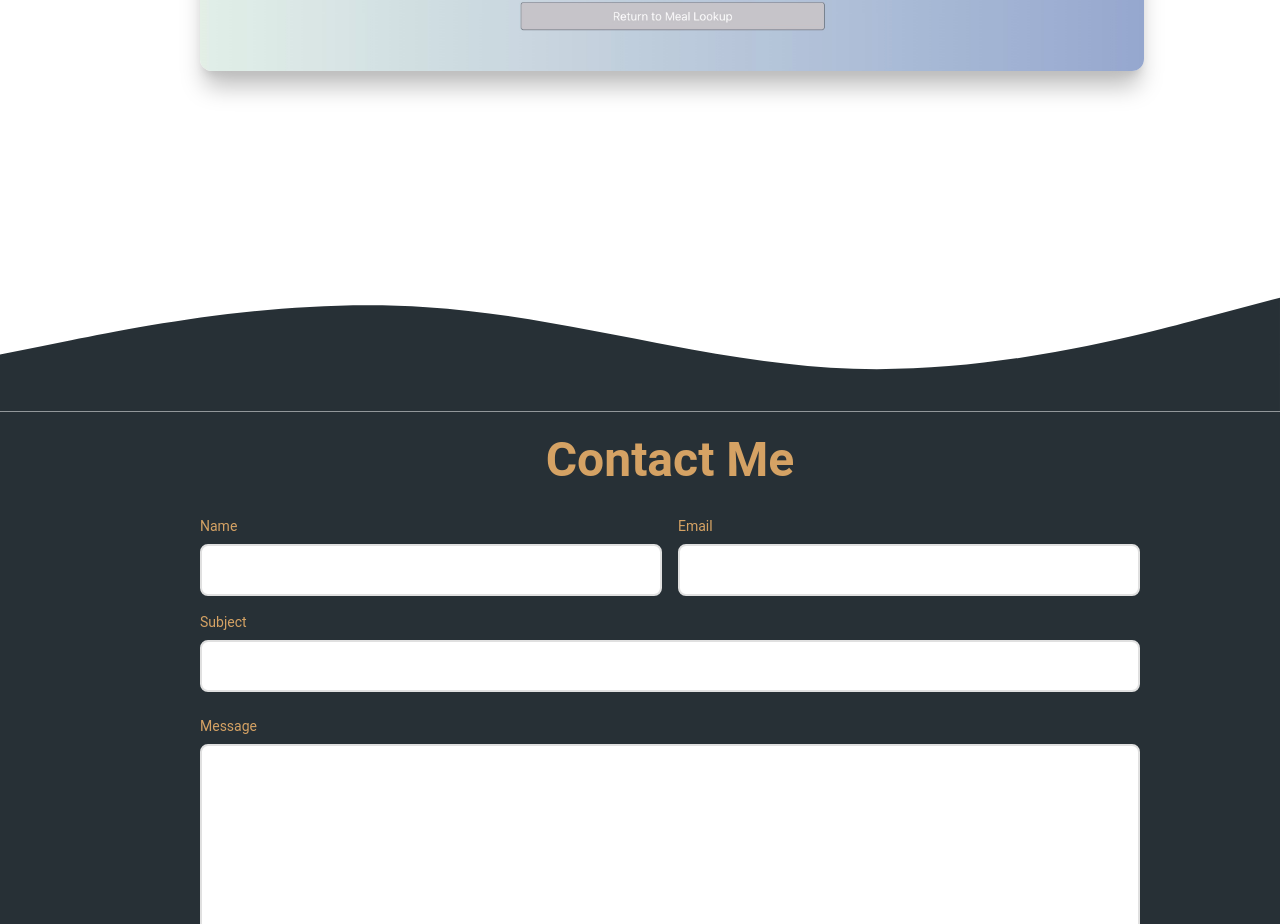
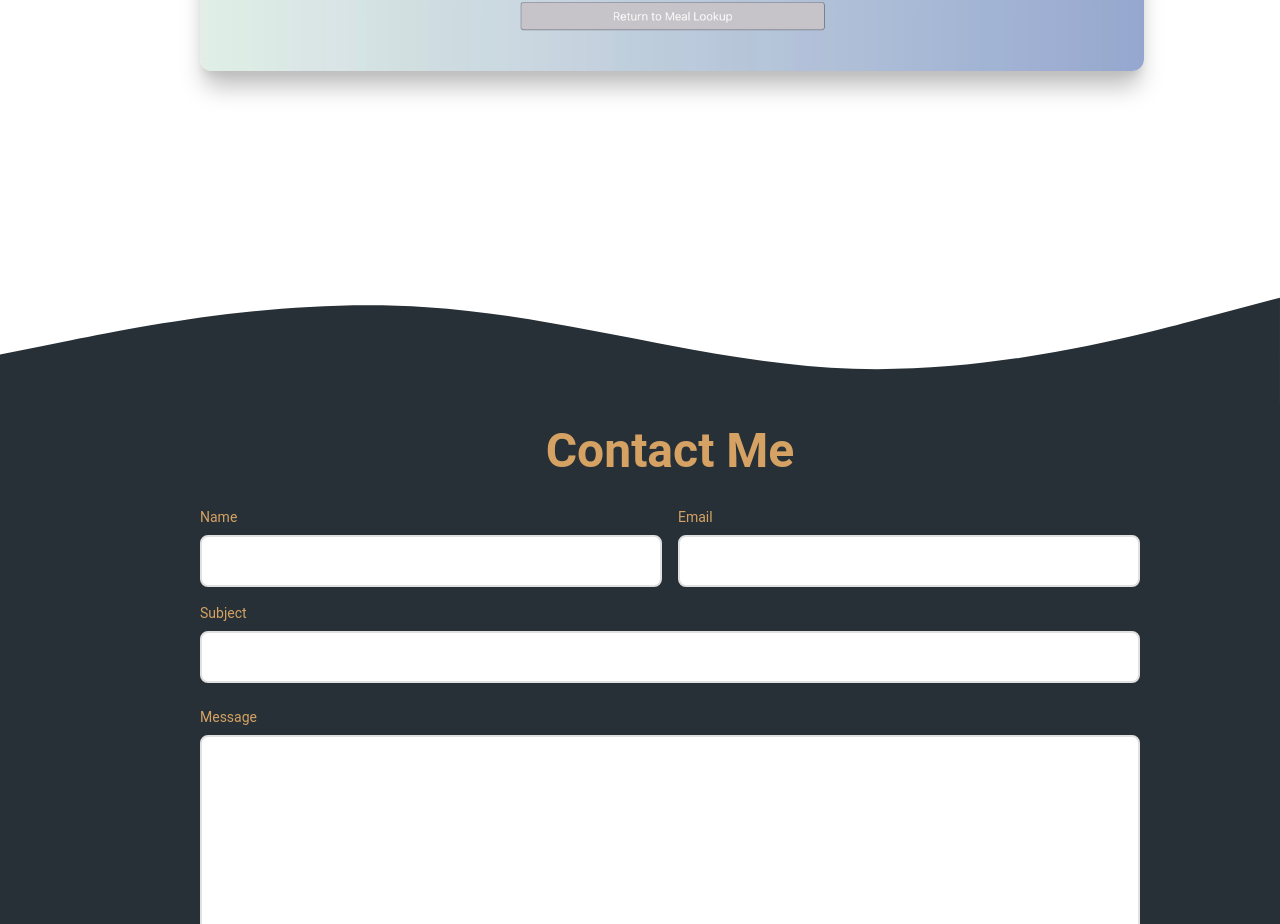
Before and after one commit to christiantegene/portfolio, a React (Vite) app: page / in a window 1280 px wide. Shown: the part 4735-5659 px from the top of the page. Built offline with nearby package versions, Linux system fonts and the light colour scheme.

Commit message:
Fixed svg viewbox in wave component - removed horizontal white line

```diff
--- a/src/components/Wave.jsx
+++ b/src/components/Wave.jsx
@@ -1,10 +1,7 @@
-// fill-opacity="1"
 const Wave = () => {
     return (
         <div className='pt-10'>
-            {/* <svg xmlns="http://www.w3.org/2000/svg" viewBox="0 0 1440 320"><path fill="#273036" d="M0,32L60,64C120,96,240,160,360,154.7C480,149,600,75,720,58.7C840,43,960,85,1080,101.3C1200,117,1320,107,1380,101.3L1440,96L1440,320L1380,320C1320,320,1200,320,1080,320C960,320,840,320,720,320C600,320,480,320,360,320C240,320,120,320,60,320L0,320Z"></path></svg> */}
-            <svg xmlns="http://www.w3.org/2000/svg" viewBox="0 0 1440 320"><path fill="#273036" d="M0,256L80,240C160,224,320,192,480,202.7C640,213,800,267,960,272C1120,277,1280,235,1360,213.3L1440,192L1440,320L1360,320C1280,320,1120,320,960,320C800,320,640,320,480,320C320,320,160,320,80,320L0,320Z"></path>
-</svg>
+            <svg xmlns="http://www.w3.org/2000/svg" viewBox="0 0 1440 310"><path fill="#273036" d="M0,256L80,240C160,224,320,192,480,202.7C640,213,800,267,960,272C1120,277,1280,235,1360,213.3L1440,192L1440,320L1360,320C1280,320,1120,320,960,320C800,320,640,320,480,320C320,320,160,320,80,320L0,320Z"></path></svg>
         </div>
     )
 }
```
